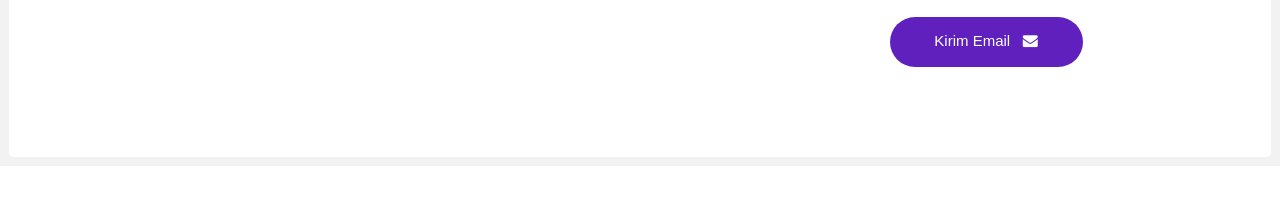
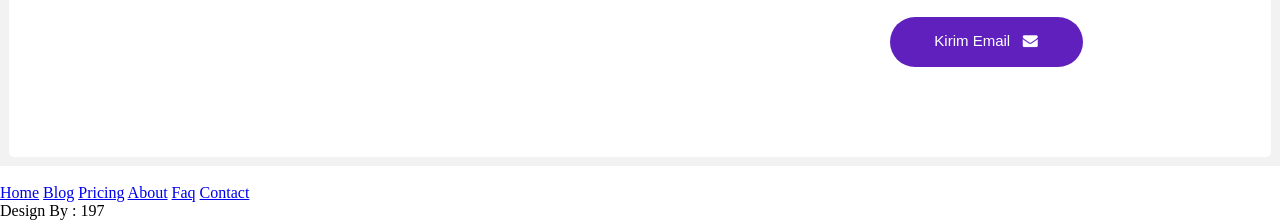
Before and after one commit to farhan197/A50-DTS20.github.io, a plain HTML site: page index.html in a window 1280 px wide. Shown: the part 2307-2527 px from the top of the page. Before the commit the page ends 2473 px from the top, so only its background shows below. Drawn offline with Linux system fonts and the light colour scheme.

Commit message:
Update index.html

```diff
--- a/index.html
+++ b/index.html
@@ -196,9 +196,24 @@
     </div>
     <!--end contact-->
 
-    <!-- [nama anda] menulis kode berikut -->
+    <!-- [Farhan Thariq Huzaini] menulis kode berikut -->
     <div class="footer">
-
+        <div class="footer">
+            <div class="footer-distributed">
+				<a href="#"><img src="" alt="" /></a>
+                <div class="footer-center">
+                    <p class="footer-links">
+                        <a href="#">Home</a>
+                        <a href="#">Blog</a>
+                        <a href="#">Pricing</a>
+                        <a href="#">About</a>
+                        <a href="#">Faq</a>
+                        <a href="#">Contact</a>
+                    </p>
+                    <p class="footer-company-name"><a href="#"></a> Design By : 197
+                </div>
+            </div>
+        </div>
     </div>
 </body>
 </html>
```
